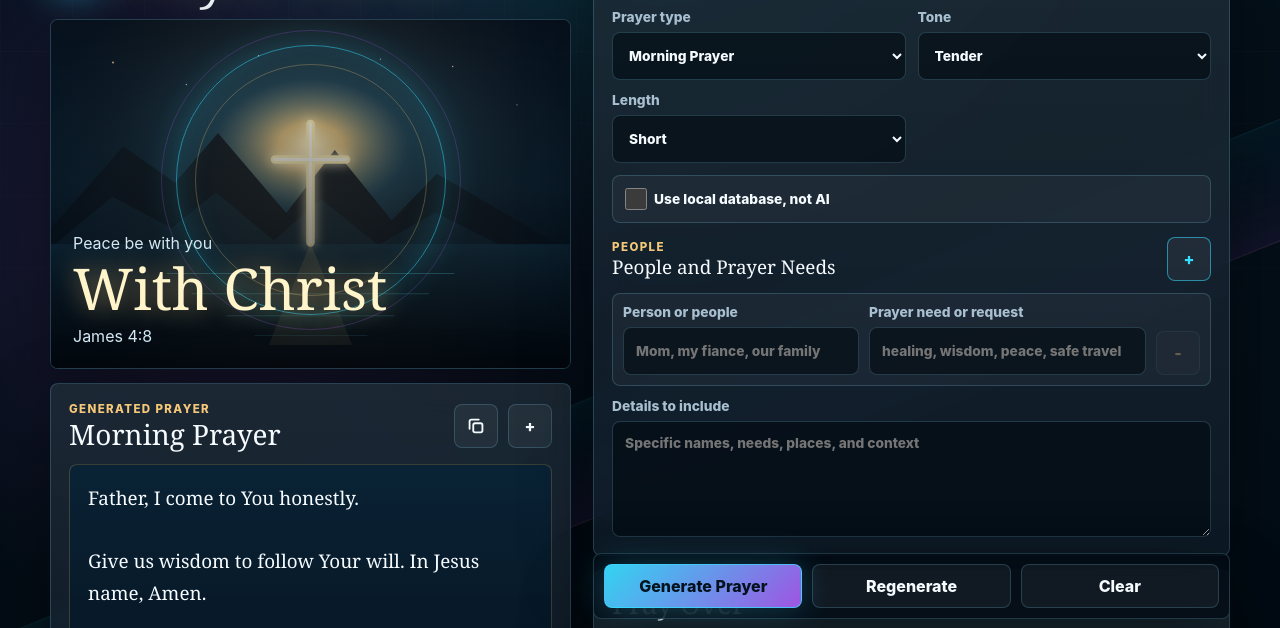
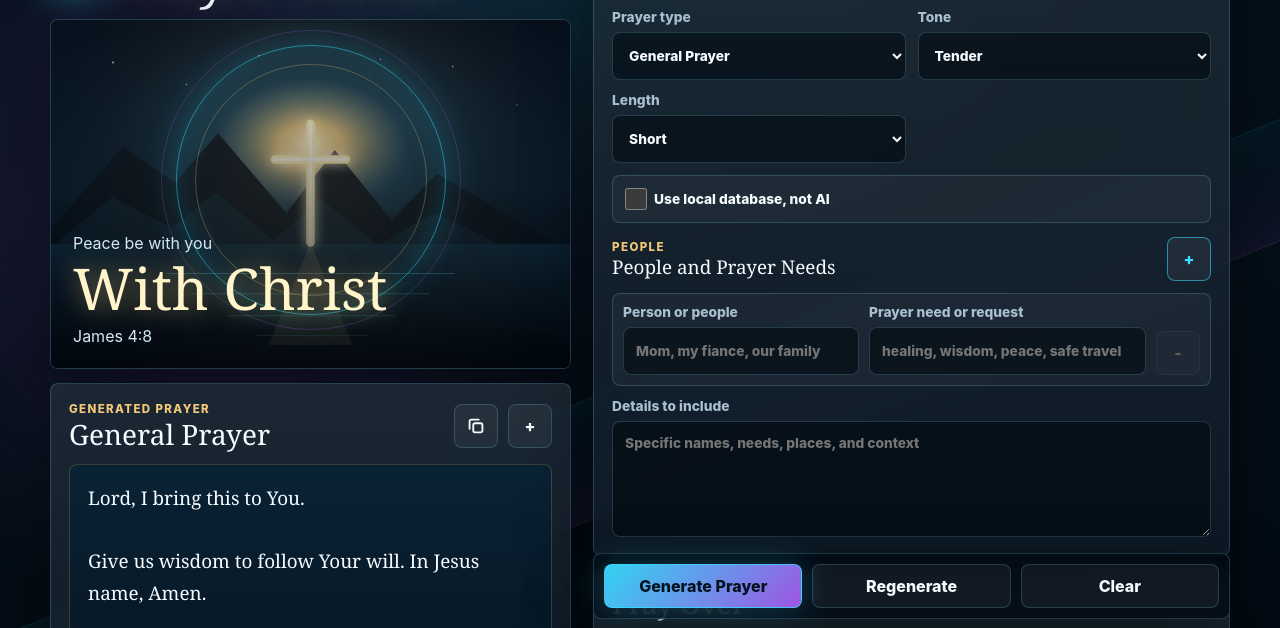
Before and after one commit to TechSavvy-consulting/prayer-portal, a website: page index.html in a window 1280 px wide. Shown: the part 93-721 px from the top of the page. Drawn offline with Linux system fonts and the light colour scheme; no server answers.

Commit message:
Add general prayer type

```diff
--- a/app.js
+++ b/app.js
@@ -401,7 +401,7 @@ function currentFormSeed() {
 }
 
 function currentPrayerTypeLabel() {
-  return state.db.prayerTypes[elements.prayerType.value]?.label || elements.prayerType.value || "Morning Prayer";
+  return state.db.prayerTypes[elements.prayerType.value]?.label || elements.prayerType.value || "General Prayer";
 }
 
 function currentToneLabel() {
@@ -423,7 +423,7 @@ function aiPayload() {
 function buildPrayer() {
   const db = state.db;
   const rng = makeRng(currentFormSeed());
-  const type = db.prayerTypes[elements.prayerType.value] || db.prayerTypes.morning;
+  const type = db.prayerTypes[elements.prayerType.value] || db.prayerTypes.general || db.prayerTypes.morning;
   const tone = db.tones[elements.tone.value] || db.tones.tender;
   const settings = lengthSettings(elements.length.value);
   const themes = selectedThemes();
--- a/data/prayer-database.json
+++ b/data/prayer-database.json
@@ -93,6 +93,23 @@
     }
   },
   "prayerTypes": {
+    "general": {
+      "label": "General Prayer",
+      "greetings": [
+        "Father, I come to You with an open heart.",
+        "Lord, I bring this moment to You.",
+        "Jesus, please meet us in what is in front of us.",
+        "Father, thank You for hearing even simple prayers.",
+        "Lord, guide this prayer and guide our hearts."
+      ],
+      "focus": [
+        "Help us trust You with the details we understand and the ones we do not.",
+        "Give wisdom, peace, patience, and courage for the next faithful step.",
+        "Lead our words, choices, timing, and attitude with grace.",
+        "Help us love well and stay close to You in ordinary moments.",
+        "Let Your will be done in this need with truth, mercy, and peace."
+      ]
+    },
     "morning": {
       "label": "Morning Prayer",
       "greetings": [
--- a/index.html
+++ b/index.html
@@ -4,7 +4,7 @@
     <meta charset="utf-8">
     <meta name="viewport" content="width=device-width, initial-scale=1, viewport-fit=cover">
     <title>Prayer Portal</title>
-    <link rel="stylesheet" href="styles.css?v=20260619-compact-mobile">
+    <link rel="stylesheet" href="styles.css?v=20260619-general-prayer">
   </head>
   <body>
     <div class="ambient" aria-hidden="true"></div>
@@ -168,7 +168,7 @@
       <button class="primary" type="submit" form="prayer-form">Pray</button>
     </nav>
 
-    <script src="ai-config.js?v=20260619-compact-mobile"></script>
-    <script src="app.js?v=20260619-compact-mobile"></script>
+    <script src="ai-config.js?v=20260619-general-prayer"></script>
+    <script src="app.js?v=20260619-general-prayer"></script>
   </body>
 </html>
```
